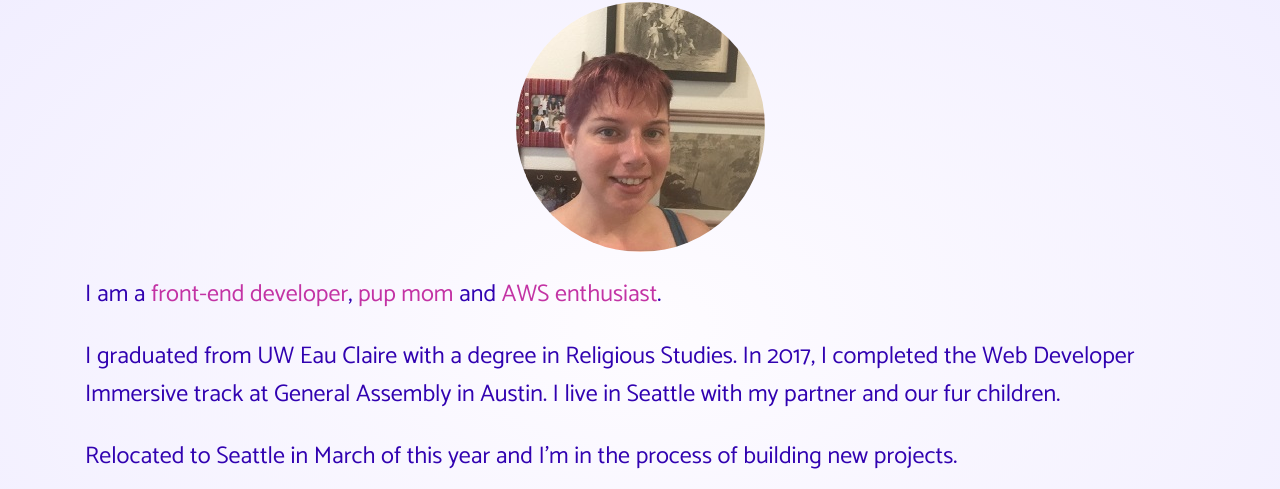
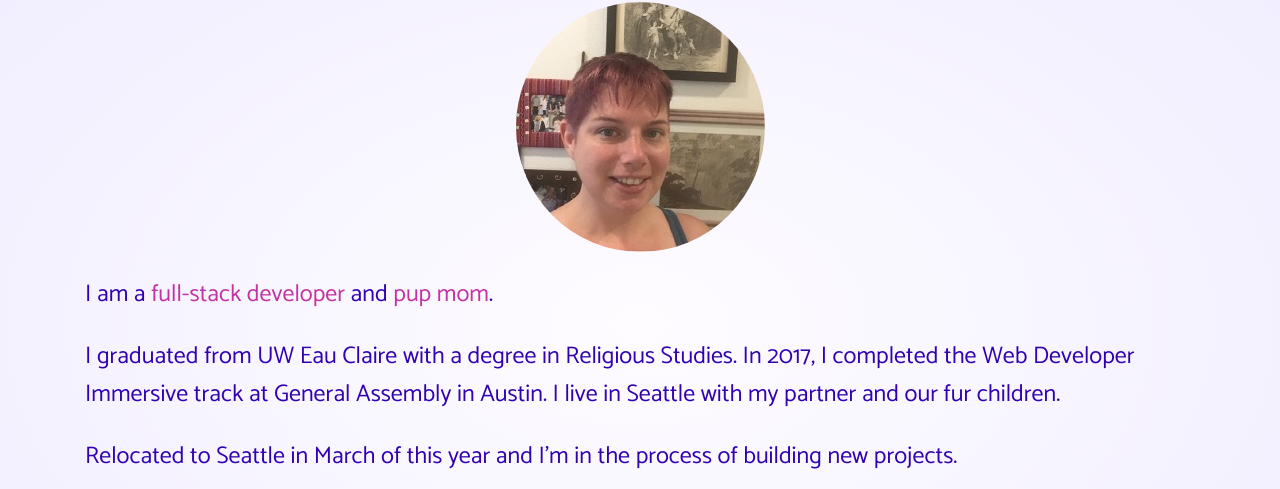
Before and after one commit to TanyaSelvog/tanya.im, a plain HTML site: page index.html in a window 1280 px wide. Shown: the part 76-565 px from the top of the page. Drawn offline with nearby package versions, Linux system fonts and the light colour scheme.

Commit message:
changed intro (need to change again later on)

```diff
--- a/index.html
+++ b/index.html
@@ -25,7 +25,7 @@
 		</div>
 	</div>
 	<div class="container about">
-		<p>I am a 	<a href="http://www.github.com/tanyaselvog"> front-end developer</a>, <a href="/ada.html">pup mom</a> and	<a href="http://www.twitter.com/awsnewbie">AWS enthusiast</a>.</p>
+		<p>I am a 	<a href="http://www.github.com/tanyaselvog"> full-stack developer</a> and <a href="/ada.html"> pup mom</a>.</p>
 		<p>I graduated from UW Eau Claire with a degree in Religious Studies. In 2017, I completed the Web Developer Immersive track at General Assembly in Austin. I live in Seattle with my partner and our fur children.</p>
 
 	</div>
```
